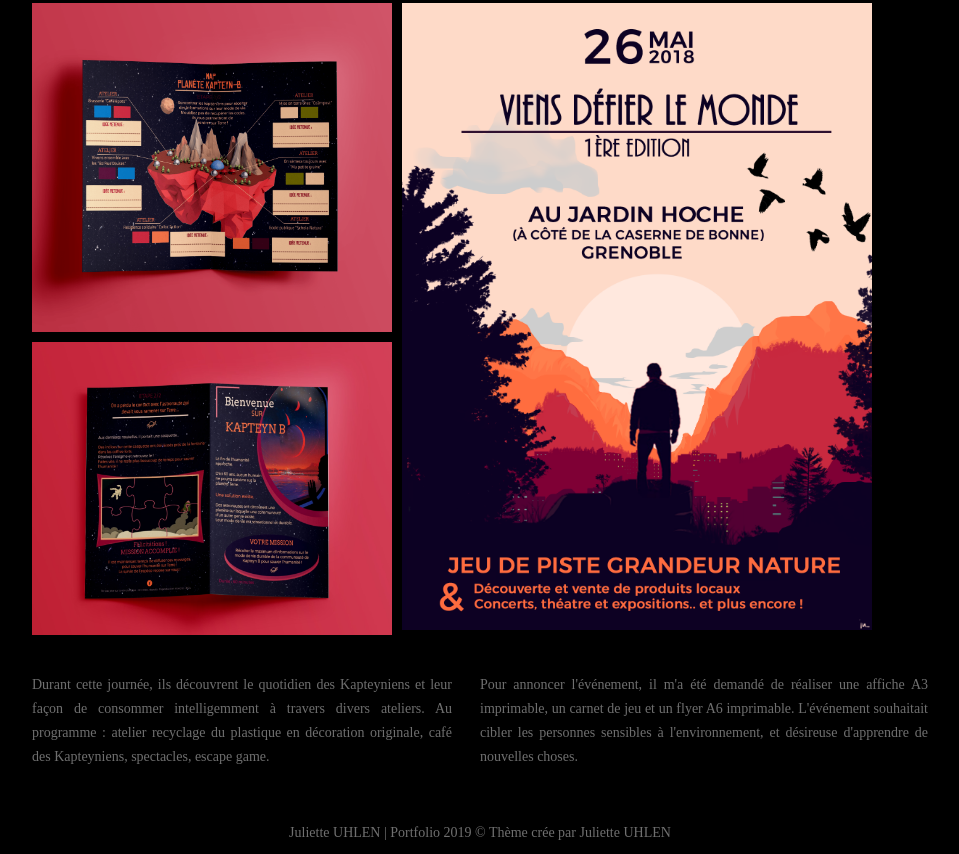
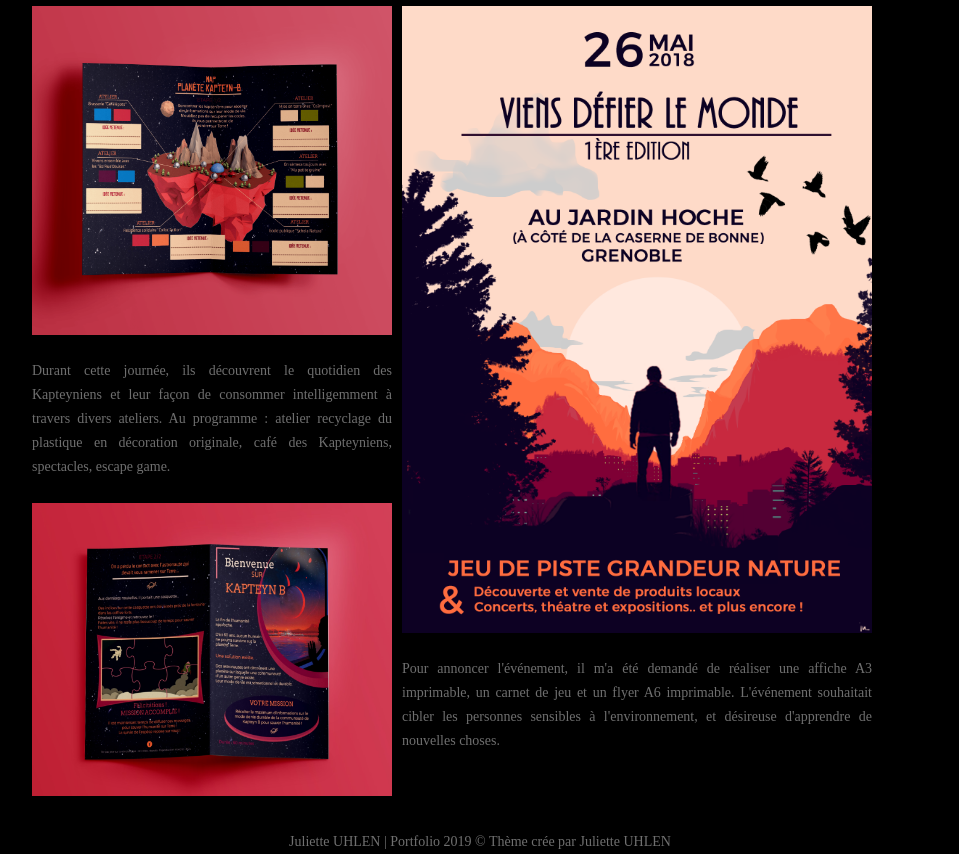
Before and after one commit to julietteuhln/website, a plain HTML site: page article-graphisme-communication.html in a window 1280 px wide. Shown: the part 889-1743 px from the top of the page, without its empty margins (160-1119 px from the left). Drawn offline with nearby package versions, Linux system fonts and the light colour scheme.

Commit message:
page article1
- correction de bugs affichage element de style

```diff
--- a/article-graphisme-communication.html
+++ b/article-graphisme-communication.html
@@ -54,11 +54,21 @@
 	<div class="grid gallery-l-screen">
 		<div class="grid-item"><img src="img/parcours.png"></div>
 		<div class="grid-item grid-item--width2"><img src="img/i2.png"></div>
+		<div class="grid-item"><p>
+		Durant cette journée, ils découvrent le quotidien des Kapteyniens et leur façon de consommer intelligemment à travers divers ateliers.
+		Au programme : atelier recyclage du plastique en décoration originale, café des Kapteyniens, spectacles, escape game.
+		</p>
+		<p>	</div>
 		<div class="grid-item"><img src="img/Avant.jpg"></div>
+		<div class="grid-item grid-item--width2">
+			<p>Pour annoncer l'événement, il m'a été demandé de réaliser une affiche A3 imprimable, un carnet de jeu et un flyer A6 imprimable.
+		L'événement souhaitait cibler les personnes sensibles à l'environnement, et désireuse d'apprendre de nouvelles choses. </p>
+
+		</div>
 	</div>
 
 	<img src="img/i2.png" class="i2">
-	<div class="text-p">
+	<div class="text-p screen-l">
 		<p>
 		Durant cette journée, ils découvrent le quotidien des Kapteyniens et leur façon de consommer intelligemment à travers divers ateliers.
 		Au programme : atelier recyclage du plastique en décoration originale, café des Kapteyniens, spectacles, escape game.
@@ -85,10 +95,13 @@
 <script src="https://ajax.googleapis.com/ajax/libs/jquery/3.3.1/jquery.min.js"></script>
 <script src="js/masonry.pkgd.min.js"></script>
 <script>
-	$('.grid').masonry({
+	window.onload=function(){
+
+  $('.grid').masonry({
   itemSelector: '.grid-item',
   columnWidth: 15,
 });
+}
 </script>
 
 
--- a/css/style.css
+++ b/css/style.css
@@ -684,8 +684,6 @@ body {
 	.title1{font-size: 35px;}
 	.article h1{padding-left: 15%;}
 	.cover{padding-right: 15%;}
-	.article p{display: table-cell; width: 25%;}
-	.article p:first-child{padding-right: 2em;}
 	.indien2{display: table,!important;padding-left: 15%;}
 	.display-table-cell{display: table-cell,!important;}
 	.article ul li img {
```
